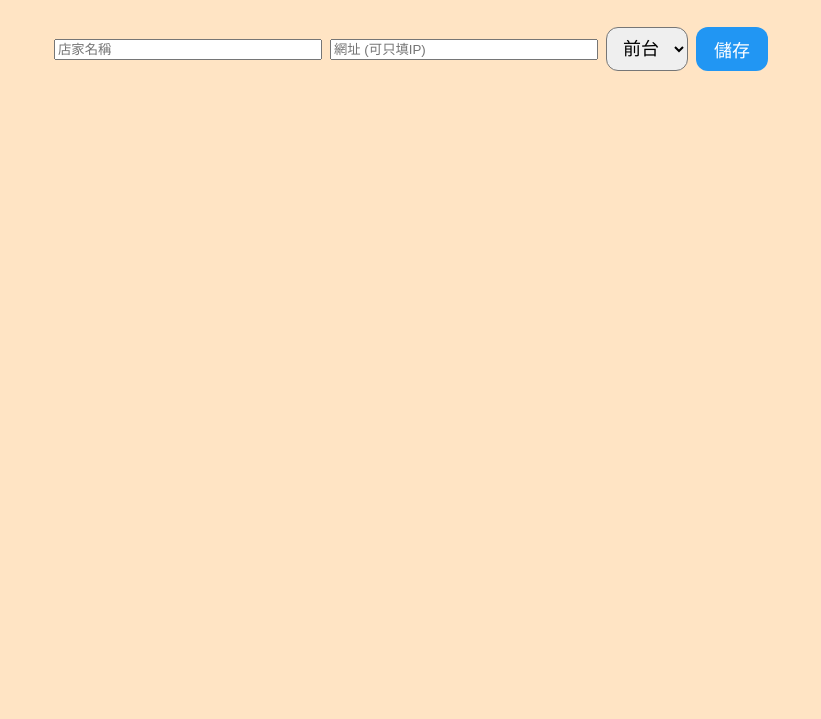
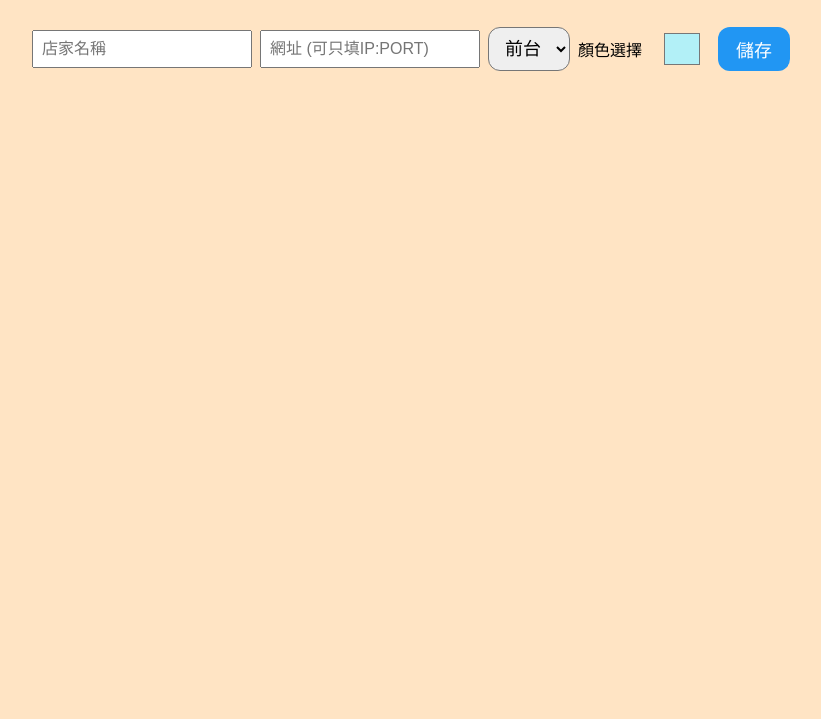
Before and after one commit to Ming1121-ai/MPOV2list, a plain HTML site: page index.html in a window 1280 px wide. Shown: the part 119-838 px from the top of the page, without its empty margins (229-1050 px from the left). Drawn offline with Linux system fonts and the light colour scheme.

Commit message:
Add files via upload

```diff
--- a/index.html
+++ b/index.html
@@ -16,11 +16,13 @@
 
         <form id="addBtnForm" style="text-align:center; margin-bottom:20px;">
         <input type="text" id="btnName" placeholder="店家名稱" required>
-        <input type="text" id="btnUrl" placeholder="網址 (可只填IP)" required>
+        <input type="text" id="btnUrl" placeholder="網址 (可只填IP:PORT)" required>
         <select id="btnType">
             <option value="front-btn">前台</option>
             <option value="back-btn">後台</option>
         </select>
+        <label for="btnColor" style="font-size:16px;margin-right:4px;">顏色選擇</label>
+        <input type="color" id="btnColor" value="#b2f0f7" style="width:40px; height:40px; border:none; margin:0 8px;">
         <button type="submit">儲存</button>
     </form>
 
@@ -34,6 +36,7 @@
         let name = document.getElementById('btnName').value;
         let url = document.getElementById('btnUrl').value;
         const type = document.getElementById('btnType').value;
+        let color = document.getElementById('btnColor').value;
 
         // 自動補上 http://
         if (!/^https?:\/\//i.test(url)) {
@@ -53,7 +56,7 @@
             return;
         }
 
-        const btnData = { name, url, type };
+        const btnData = { name, url, type, color };
         btnList.push(btnData);
         localStorage.setItem('userBtns', JSON.stringify(btnList));
 
@@ -72,6 +75,7 @@
         btn.type = 'button';
         btn.value = btnData.name;
         btn.className = btnData.type;
+        btn.style.backgroundColor = btnData.color || ''; // 設定顏色
         btn.onclick = function() { openWin(btnData.url); };
 
         const delBtn = document.createElement('button');
--- a/style.css
+++ b/style.css
@@ -63,12 +63,6 @@ form {
     letter-spacing: 1px;
 }
 
-.front-btn:hover {
-    background-color: #90ee90;
-}
-.back-btn:hover {
-    background-color: #ffe066;
-}
 
 .btn-group-title {
     font-size: 28px;
@@ -96,7 +90,9 @@ form {
     flex: 1 1 120px;
     min-width: 0;
     width: 180px;
-    max-width: 260px;
+    max-width: 200px;
+    font-size: 16px;
+    padding: 8px;
 }
 
 #btnType {
@@ -115,6 +111,28 @@ button[type="submit"] {
     color: #fff;
     border: none;
     cursor: pointer;
+}
+
+input[type="color"] {
+    width: 20px;
+    height: 10px;
+    border: 1px solid #ccc;
+    border-radius: 0%;
+    background-color: transparent;
+    box-shadow: 0 0px 0px rgba(0,0,0,0.10);
+    cursor: pointer;
+    padding: 0;
+    margin: 0 5px;
+    transition: box-shadow 0.5s, transform 0.5s;
+    outline: none;
+    vertical-align: middle;
+}
+
+input[type="color"]:hover,
+input[type="color"]:focus {
+    box-shadow: 0 4px 16px rgba(33,150,243,0.25);
+    transform: scale(1.08);
+    outline: 2px solid #2196f3;
 }
 
 @media (max-width: 600px) {
```
